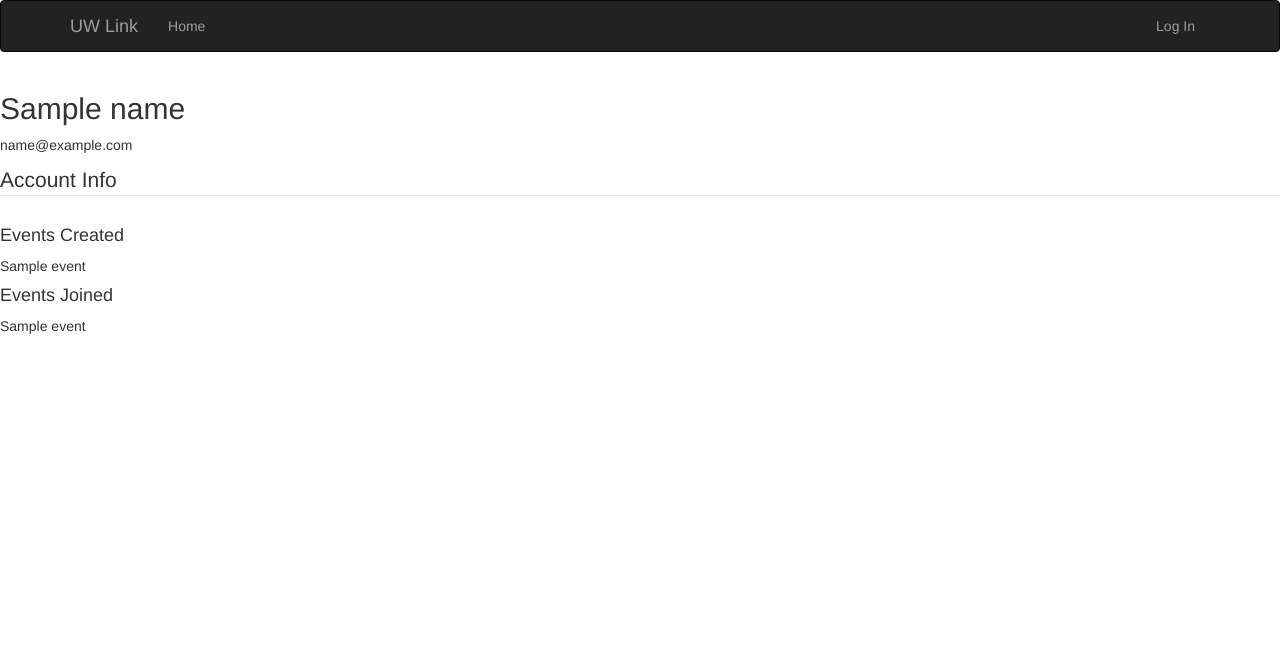
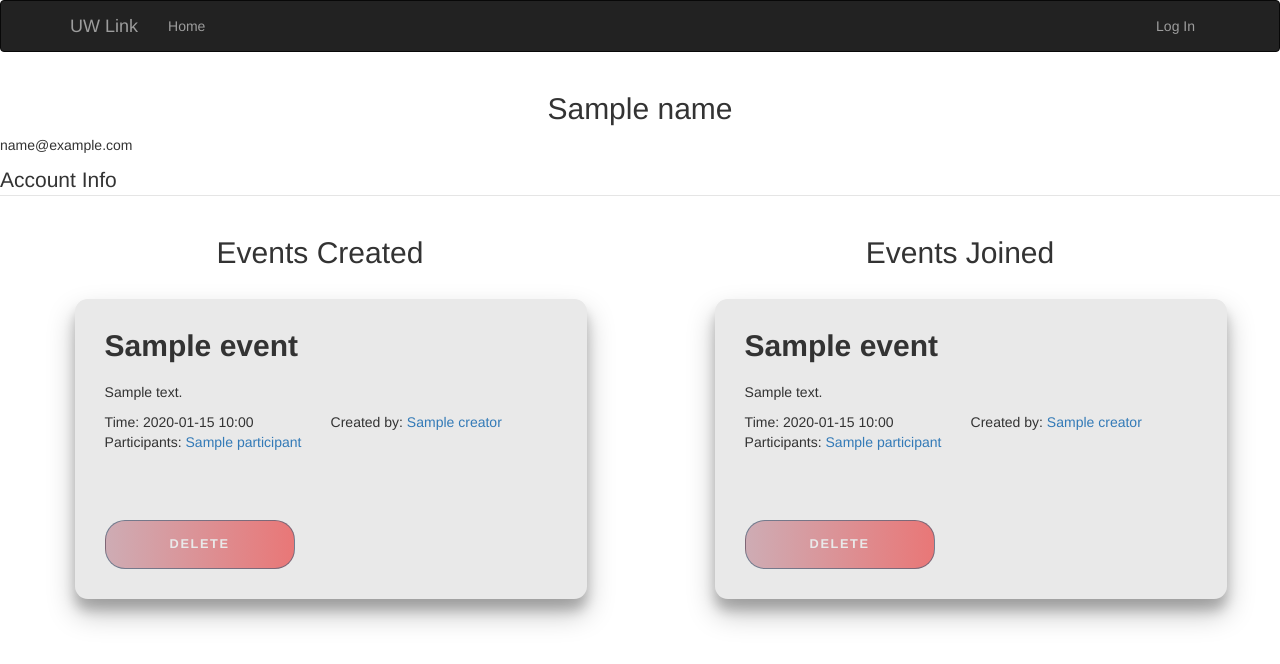
Before and after one commit to joycedaiyt/UW-Link, a Flask app: template uwlink/templates/profile.html in a window 1280 px wide. Shown: the top 664 px of the page. Run offline with Flask 2, Linux system fonts and the light colour scheme; the template is opened without the code that fills it: most values are stand-ins (such as "Sample title", 1, 10 or a date in 2020); some libraries are stand-ins or nearby versions; some web fonts are replaced.

Commit message:
Updated profile page

```diff
--- /dev/null
+++ b/uwlink/static/profile.css
@@ -0,0 +1,54 @@
+.account-heading {
+  text-align: center;
+  border: px solid green;
+}
+
+.events_info {
+  align-items: center;
+  place-items: center;
+  float: left;
+  width: 50%;
+}
+
+.card {
+  margin: 30px;
+  padding: 30px;
+  background-color: var(--white);
+  box-shadow: 0 0.9rem 1.7rem rgba(0, 0, 0, 0.25), 0 0.7rem 0.7rem rgba(0, 0, 0, 0.20);
+  border-radius: var(--button-radius);
+  height: 300px;
+  overflow: hidden;
+  position: relative;
+  width: 80%;
+  margin-left: 8%;
+}
+
+.events_info .btn {
+  background-image: linear-gradient(to left, #e66465, #9198e5);
+  border-radius: 20px;
+  border: 0.2px solid var(--blue-r);
+  color: var(--white);
+  cursor: pointer;
+  font-size: 0.8rem;
+  font-weight: bold;
+  letter-spacing: 0.1rem;
+  padding: 0.9rem 4rem;
+  text-transform: uppercase;
+  transition: transform 80ms ease-in;
+  margin-top: 1.5rem;
+
+  position: absolute;
+  bottom: 30px;
+}
+
+.events_info .btn:active {
+  transform: scale(0.95);
+}
+
+.events_info .btn:focus {
+  outline: none;
+}
+
+.title {
+  text-align: center;
+}
--- a/uwlink/templates/profile.html
+++ b/uwlink/templates/profile.html
@@ -1,4 +1,8 @@
 {% extends "base.html" %}
+{% block head %}
+{{ super() }}
+<link rel="stylesheet" type="text/css" href="{{ url_for('static', filename='profile.css') }}">
+{% endblock %}
 {% block content %}
     <div class="content-section">
       <div class="media">
@@ -10,24 +14,78 @@
         <form method="POST" action="" enctype="multipart/form-data">
             <fieldset class="form-group">
                 <legend class="border-bottom mb-4">Account Info</legend>
-                <div class = "events_created">
-                  <div class = "title">
-                    <h4> Events Created</h4>
+               <div class="events_info">
+                <h2 class="title">Events Created</h2>
+                {% for event in events_created %}
+                  <div class="card">
+                    <h2 class="name">
+                      {{event.name}}
+                    </h2>
+                    <p class="description">
+                      {{event.description}}
+                    </p>
+                    <div class="line">
+                      <div class="time">
+                        Time: {{event.time.strftime('%Y-%m-%d %H:%M')}}
+                      </div>
+                      <div class="creator">
+                        Created by:
+                        <a href="{{ url_for('api.profile', username=event.creator) }}">{{event.creator}}</a>
+                      </div>
+                    </div>
+                    <div class="participants">
+                      {% if event.participants|length > 0 %}
+                        Participants:
+                        {% for participant in event.participants %}
+                          <a href="{{ url_for('api.profile', username=participant) }}">{{participant}}</a>
+                        {% endfor %}
+                      {% else %}
+                        No participants. Be the first to join this event!
+                      {% endif %}
+                    </div>
+                    {% set event_id = event.id|string() %}
+                    <form action="{{ url_for('api.delete') }}" method="post">
+                      <input type="hidden" name="event_id" value={{ event_id|safe }}>
+                      <input style="background-image: linear-gradient(to left, #e97777, #ceacb4);" class="btn" type="submit" name="form_data" value="Delete">
+                    </form>
                   </div>
-                  {% for event in events_created %}
-                  <div>
-                    {{event.name}}
+                {% endfor %}
+              </div>
+              <div class="events_info">
+                <h2 class="title">Events Joined</h2>
+                {% for event in events_joined %}
+                  <div class="card">
+                    <h2 class="name">
+                      {{event.name}}
+                    </h2>
+                    <p class="description">
+                      {{event.description}}
+                    </p>
+                    <div class="line">
+                      <div class="time">
+                        Time: {{event.time.strftime('%Y-%m-%d %H:%M')}}
+                      </div>
+                      <div class="creator">
+                        Created by:
+                        <a href="{{ url_for('api.profile', username=event.creator) }}">{{event.creator}}</a>
+                      </div>
+                    </div>
+                    <div class="participants">
+                      {% if event.participants|length > 0 %}
+                        Participants:
+                        {% for participant in event.participants %}
+                          <a href="{{ url_for('api.profile', username=participant) }}">{{participant}}</a>
+                        {% endfor %}
+                      {% else %}
+                        No participants. Be the first to join this event!
+                      {% endif %}
+                    </div>
+                    {% set event_id = event.id|string() %}
+                    <form action="{{ url_for('api.delete') }}" method="post">
+                      <input type="hidden" name="event_id" value={{ event_id|safe }}>
+                      <input style="background-image: linear-gradient(to left, #e97777, #ceacb4);" class="btn" type="submit" name="form_data" value="Delete">
+                    </form>
                   </div>
-                  {% endfor %}
-                </div>
-              <div class = "events_joined">
-                <div class = "title">
-                  <h4> Events Joined</h4>
-                </div>
-                {% for event in events_joined %}
-                <div>
-                  {{event.name}}
-                </div>
                 {% endfor %}
               </div>
             </fieldset>
```
